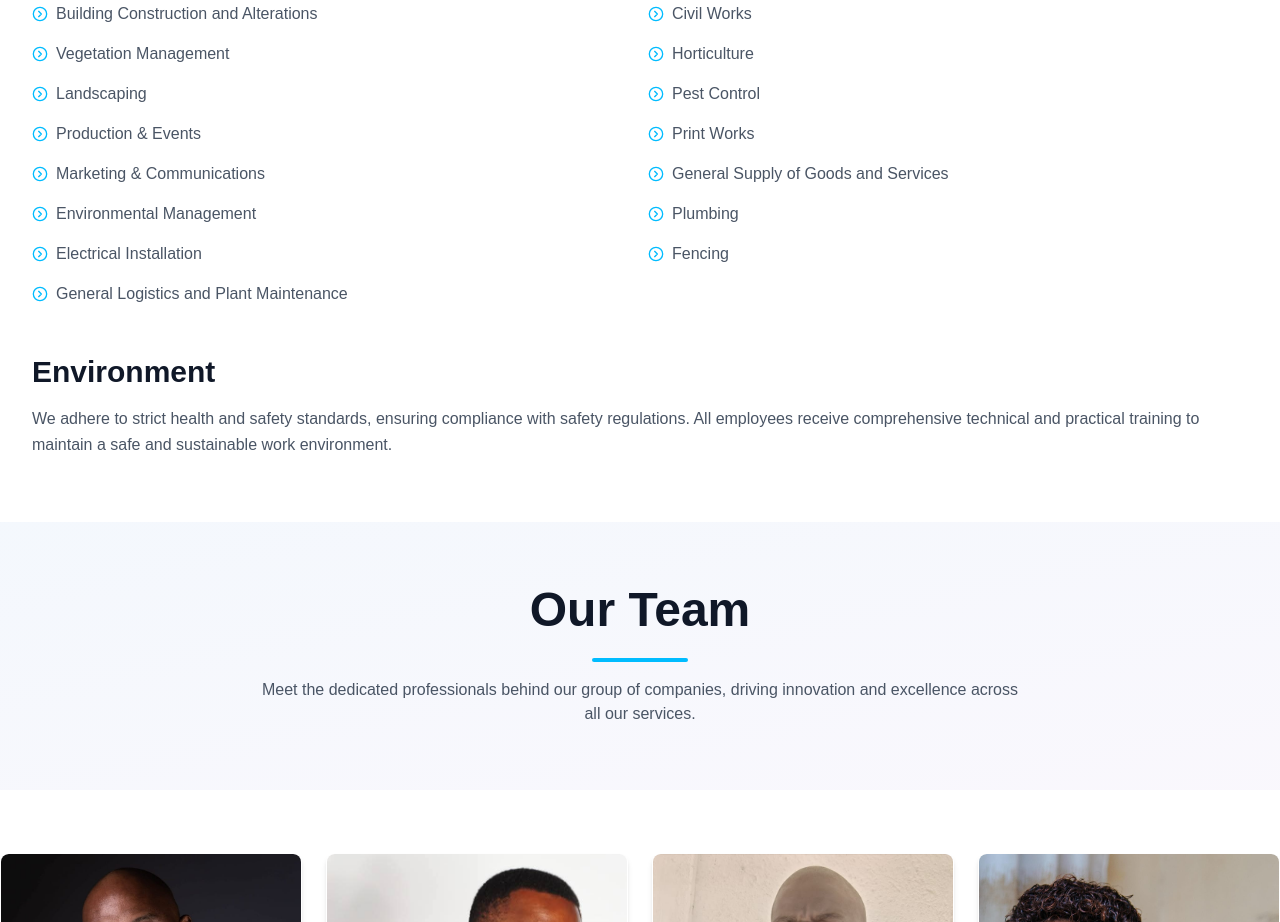
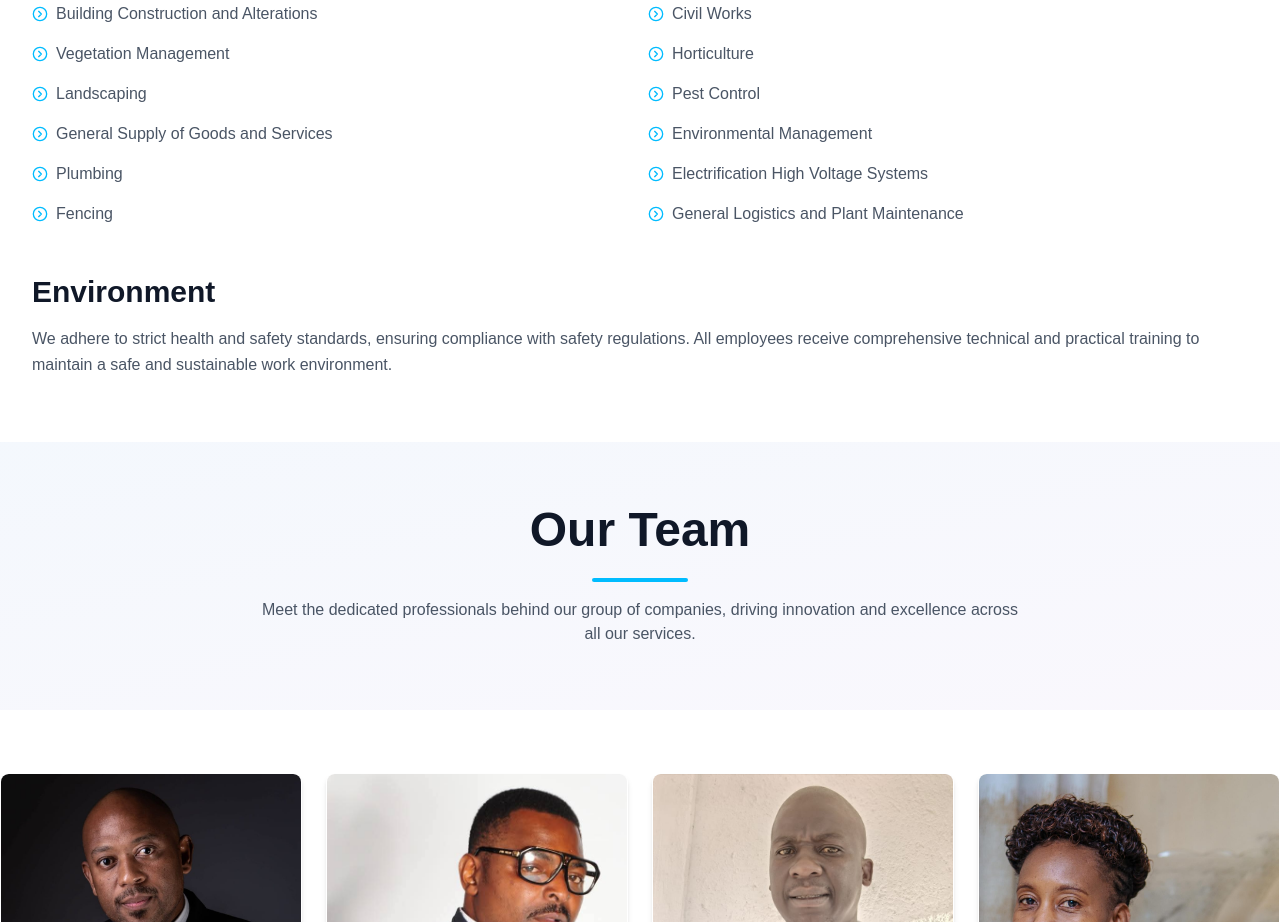
Before and after one commit to dunisani96/hitsakela-ntirho, a Next.js app: page / in a window 1280 px wide. Shown: the part 2960-3882 px from the top of the page. Built offline with nearby package versions, Linux system fonts and the light colour scheme; no server answers; what @heroui/system would draw is missing.

Commit message:
update the nature of business list

```diff
--- a/app/components/about.tsx
+++ b/app/components/about.tsx
@@ -58,13 +58,10 @@ const aboutContent = {
       "Horticulture",
       "Landscaping",
       "Pest Control",
-      "Production & Events",
-      "Print Works",
-      "Marketing & Communications",
       "General Supply of Goods and Services",
       "Environmental Management",
       "Plumbing",
-      "Electrical Installation",
+      "Electrification High Voltage Systems",
       "Fencing",
       "General Logistics and Plant Maintenance",
     ],
```
